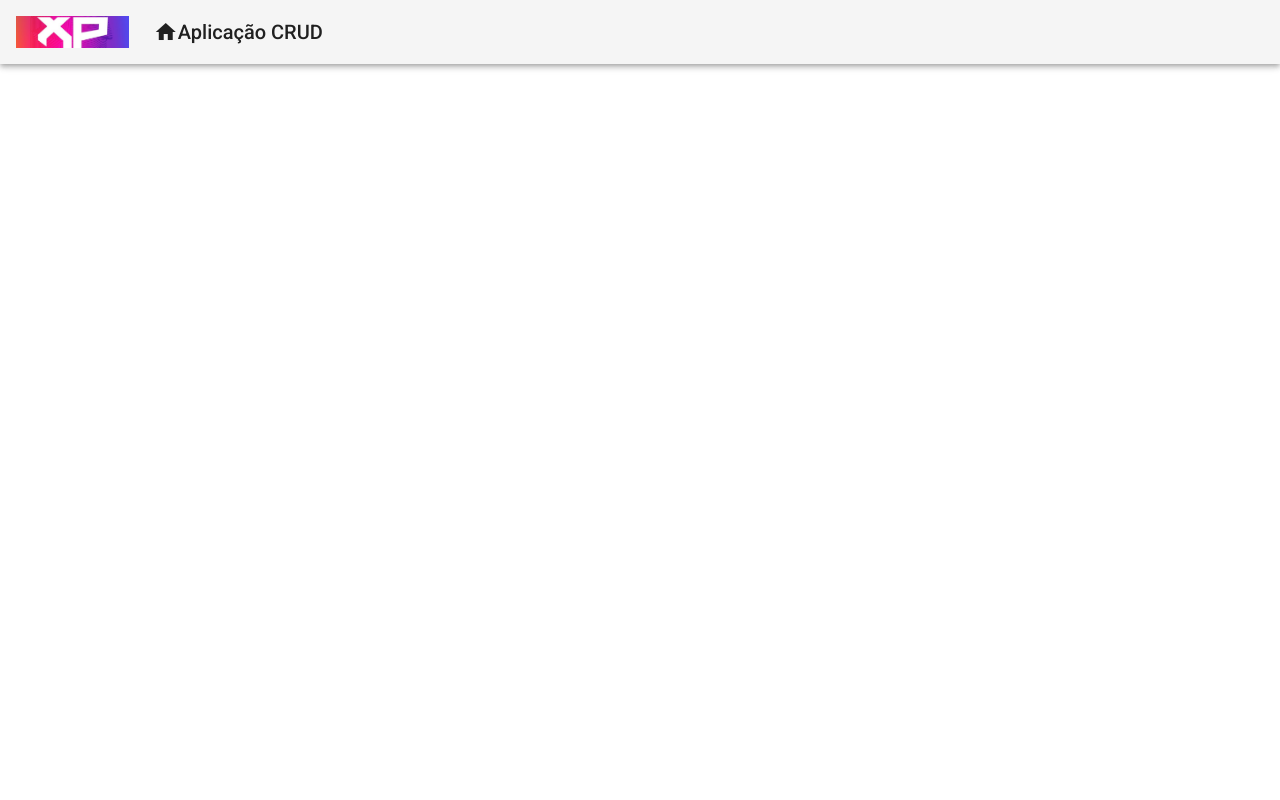
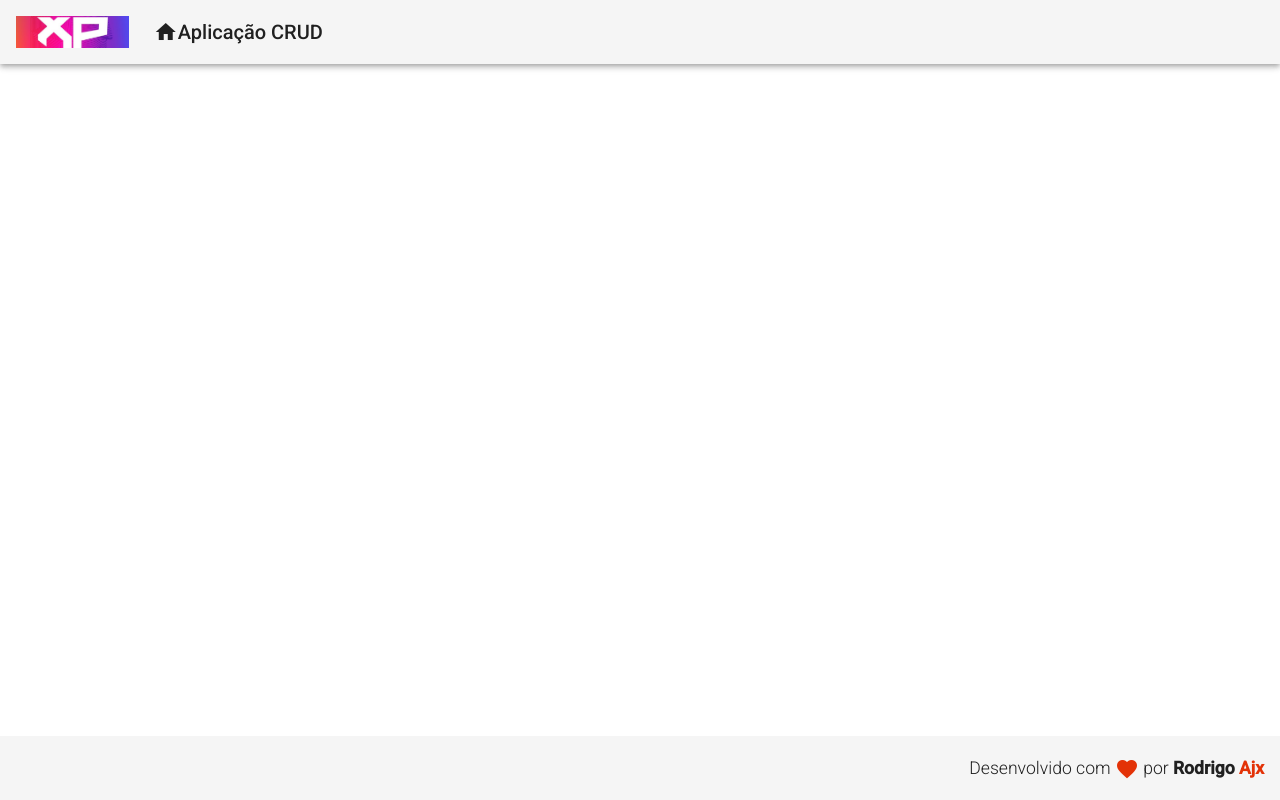
Before and after one commit to rodrigo-92-srb/GamesEXP, an Angular app in the folder frontend/: page / in a window 1280 px wide. Built offline with nearby package versions, Linux system fonts and the light colour scheme.

Commit message:
Adding footer component

```diff
--- a/frontend/src/app/app-component.html
+++ b/frontend/src/app/app-component.html
@@ -1 +1,2 @@
 <app-header></app-header>
+<app-footer></app-footer>
--- a/frontend/src/app/app.module.ts
+++ b/frontend/src/app/app.module.ts
@@ -7,11 +7,13 @@
 import { HeaderComponent } from './components/template/header/header.component';
 
 import {MatToolbarModule} from '@angular/material/toolbar';
+import { FooterComponent } from './components/template/footer/footer.component';
 
 @NgModule({
   declarations: [
     AppComponent,
-    HeaderComponent
+    HeaderComponent,
+    FooterComponent
   ],
   imports: [
     BrowserModule,
--- /dev/null
+++ b/frontend/src/app/components/template/footer/footer.component.css
@@ -0,0 +1,12 @@
+.footer{
+  position: fixed;
+  bottom: 0;
+
+  display: flex;
+  justify-content: flex-end;
+}
+
+.footer > span{
+  font-size: 1.1rem;
+  font-weight: 300;
+}
--- /dev/null
+++ b/frontend/src/app/components/template/footer/footer.component.html
@@ -0,0 +1,9 @@
+<mat-toolbar class="footer">
+  <span>
+    Desenvolvido com
+    <i class="material-icons red  v-middle">
+      favorite
+    </i>
+    por <strong>Rodrigo<span class="red"> Ajx</span></strong>
+  </span>
+</mat-toolbar>
--- /dev/null
+++ b/frontend/src/app/components/template/footer/footer.component.ts
@@ -0,0 +1,15 @@
+import { Component, OnInit } from '@angular/core';
+
+@Component({
+  selector: 'app-footer',
+  templateUrl: './footer.component.html',
+  styleUrls: ['./footer.component.css']
+})
+export class FooterComponent implements OnInit {
+
+  constructor() { }
+
+  ngOnInit(): void {
+  }
+
+}
--- a/frontend/src/styles.css
+++ b/frontend/src/styles.css
@@ -2,3 +2,10 @@
 
 html, body { height: 100%; }
 body { margin: 0; font-family: Roboto, "Helvetica Neue", sans-serif; }
+
+.red{
+  color: rgb(227, 50, 7);
+}
+.v-middle{
+  vertical-align: middle;
+}
```
